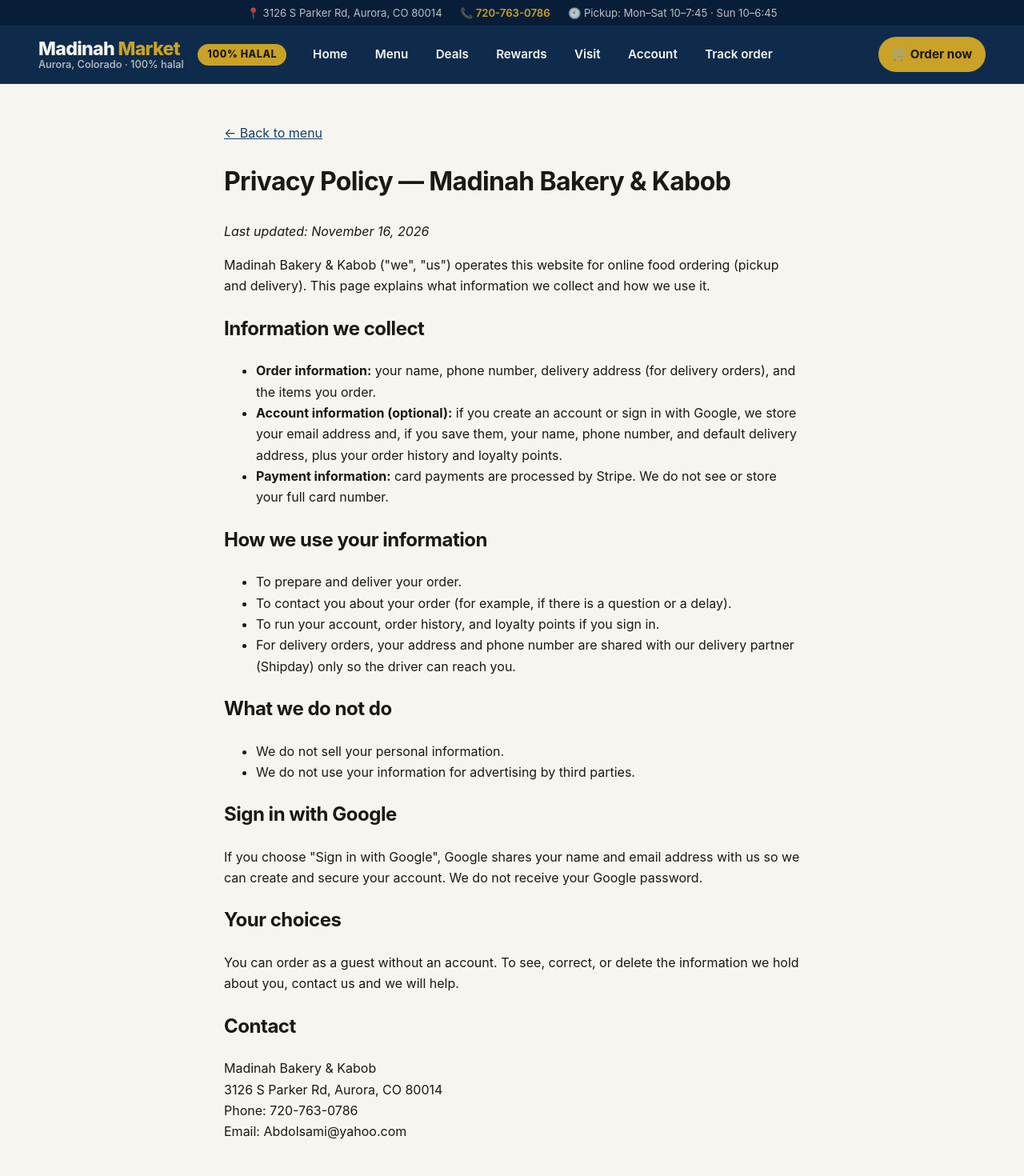
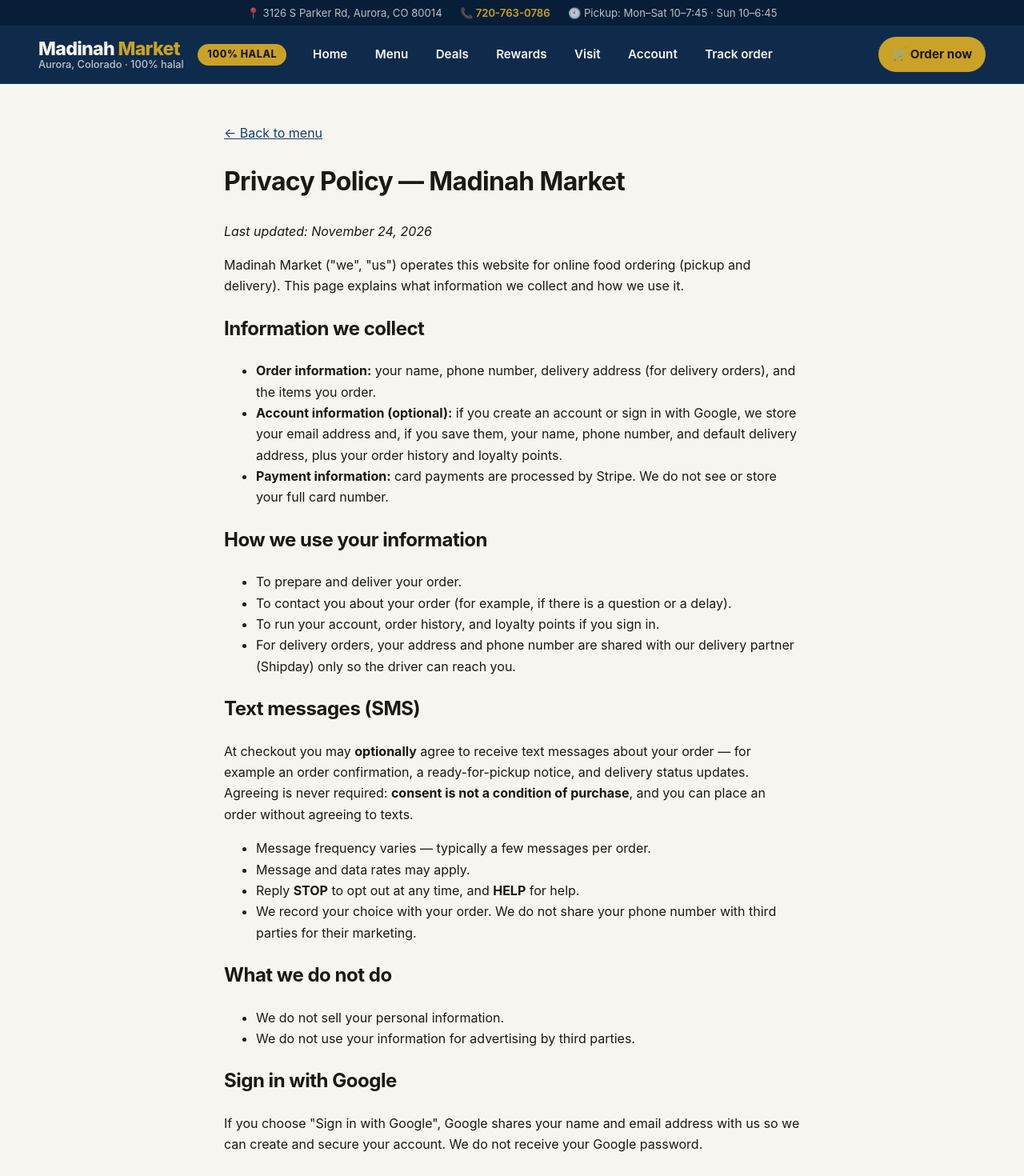
Before and after one commit to abdolsami24/madinah-market, a Next.js app: page /privacy in a window 1280 px wide. Shown: the top 1470 px of the page at 80% size. Built offline with nearby package versions, Linux system fonts and the light colour scheme.

Commit message:
Add files via upload

```diff
--- a/app/privacy/page.tsx
+++ b/app/privacy/page.tsx
@@ -1,7 +1,7 @@
-// Privacy policy for Madinah Bakery & Kabob. Required by Google
+// Privacy policy for Madinah Market. Required by Google
 // for the "Sign in with Google" consent screen, and linked from the site.
 
-export const metadata = { title: "Privacy Policy — Madinah Bakery & Kabob" };
+export const metadata = { title: "Privacy Policy — Madinah Market" };
 
 export default function PrivacyPage() {
   return (
@@ -16,12 +16,12 @@ export default function PrivacyPage() {
       <p>
         <a href="/menu">← Back to menu</a>
       </p>
-      <h1>Privacy Policy — Madinah Bakery & Kabob</h1>
+      <h1>Privacy Policy — Madinah Market</h1>
       <p>
-        <em>Last updated: November 16, 2026</em>
+        <em>Last updated: November 24, 2026</em>
       </p>
       <p>
-        Madinah Bakery & Kabob ("we", "us") operates this website for
+        Madinah Market ("we", "us") operates this website for
         online food ordering (pickup and delivery). This page explains what
         information we collect and how we use it.
       </p>
@@ -62,6 +62,30 @@ export default function PrivacyPage() {
         </li>
       </ul>
 
+      <h2>Text messages (SMS)</h2>
+      <p>
+        At checkout you may <strong>optionally</strong> agree to receive
+        text messages about your order — for example an order
+        confirmation, a ready-for-pickup notice, and delivery status
+        updates. Agreeing is never required:{" "}
+        <strong>consent is not a condition of purchase</strong>, and you
+        can place an order without agreeing to texts.
+      </p>
+      <ul>
+        <li>
+          Message frequency varies — typically a few messages per order.
+        </li>
+        <li>Message and data rates may apply.</li>
+        <li>
+          Reply <strong>STOP</strong> to opt out at any time, and{" "}
+          <strong>HELP</strong> for help.
+        </li>
+        <li>
+          We record your choice with your order. We do not share your
+          phone number with third parties for their marketing.
+        </li>
+      </ul>
+
       <h2>What we do not do</h2>
       <ul>
         <li>We do not sell your personal information.</li>
@@ -84,7 +108,7 @@ export default function PrivacyPage() {
 
       <h2>Contact</h2>
       <p>
-        Madinah Bakery & Kabob
+        Madinah Market
         <br />
         3126 S Parker Rd, Aurora, CO 80014
         <br />
```
